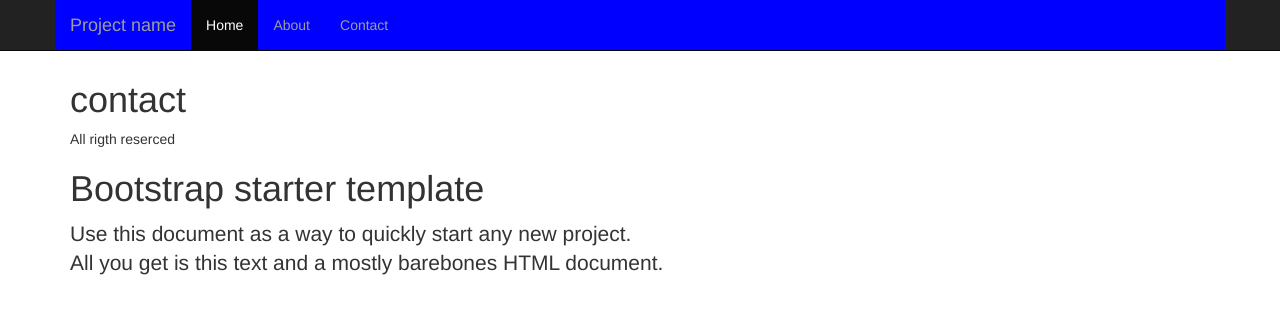
After one commit to Andriy-sth/Django-Test-blog, a Django app: page /contact/ in a window 1280 px wide. The commit adds this page. Shown: the top 314 px of the page. Run offline with Django 3.2, Linux system fonts and the light colour scheme; some libraries are stand-ins or nearby versions.

Commit message:
create contact(temp)

```diff
--- a/blog/templates/blog/base.html
+++ b/blog/templates/blog/base.html
@@ -48,7 +48,7 @@
         <div id="navbar" class="collapse navbar-collapse">
           <ul class="nav navbar-nav">
             <li class="active"><a href="#">Home</a></li>
-            <li><a href="#about">About</a></li>
+            <li><a href="about">About</a></li>
             <li><a href="#contact">Contact</a></li>
           </ul>
         </div><!--/.nav-collapse -->
--- /dev/null
+++ b/blog/templates/blog/contact.html
@@ -0,0 +1,12 @@
+{% extends 'blog/base.html' %}
+
+{% block title %}
+    contact
+{% endblock %}
+
+{% block content %}
+
+    <h1><br>contact</h1>
+    <p>All rigth reserced</p>
+
+{% endblock %}
--- a/blog/urls.py
+++ b/blog/urls.py
@@ -16,9 +16,10 @@ Including another URLconf
 """
 from django.conf.urls import patterns, url, include
 from django.contrib import admin
-from blog.views import home, about
+from blog.views import home, about, contact
 
-urlpatterns = {
+urlpatterns = (
     url(r'^$', home, name='home'),
-    url(r'^about/$', about, name='about')
-}
+    url(r'^about/$', about, name='about'),
+    url(r'^contact/$', contact, name='contact')
+)
--- a/blog/views.py
+++ b/blog/views.py
@@ -3,8 +3,11 @@ from django.shortcuts import render
 
 
 def home(request):
-     return render(request, 'blog/home.html')
+    return render(request, 'blog/home.html')
 
 
 def about(request):
     return render(request, 'blog/about.html')
+
+def contact(request):
+    return render(request, 'blog/contact.html')
```
